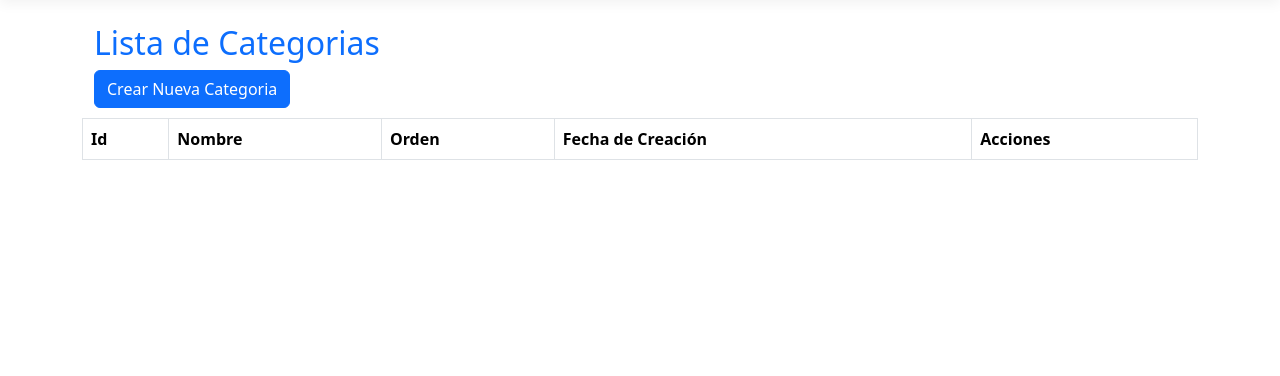
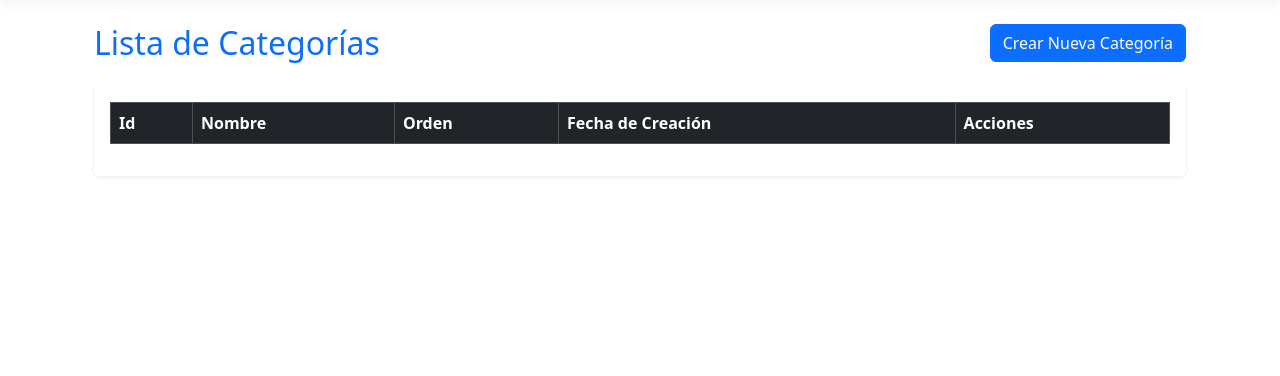
Before and after one commit to Alriveraev/Plantillas, an ASP.NET Core app: page /Admin/Categorias in a window 1280 px wide. Shown: the part 57-433 px from the top of the page. Run offline with ASP.NET Core 8, Linux system fonts and the light colour scheme; lists and menus that the app fills with data are empty; style sheets or scripts are compiled from the project's sources; some libraries are stand-ins or nearby versions.

Commit message:
Implementa CRUD completo para Categorías en Admin
Se agregan métodos Create, Edit y Delete en CategoriasController, junto con las vistas correspondientes y validaciones.
La vista Index se rediseña con DataTables, SweetAlert y Toastr para mejor gestión y experiencia de usuario.
Se corrige el método Update en el repositorio y se inicializa FechaCreacion en el modelo.
Mejoras en validaciones, mensajes y textos en español.

```diff
--- a/.net-plantilla_capas/BlogCore/Areas/Admin/Controllers/CategoriasController.cs
+++ b/.net-plantilla_capas/BlogCore/Areas/Admin/Controllers/CategoriasController.cs
@@ -1,4 +1,5 @@
 using BlogCoreSolution.DataAccess.Data.Repository.IRepository;
+using BlogCoreSolution.Models;
 using Microsoft.AspNetCore.Mvc;
 
 namespace BlogCore.Areas.Admin.Controllers
@@ -19,6 +20,52 @@ namespace BlogCore.Areas.Admin.Controllers
             return View();
         }
 
+        [HttpGet]
+        public IActionResult Create()
+        {
+            return View();
+        }
+
+        [HttpPost]
+        [ValidateAntiForgeryToken]
+        public IActionResult Create(Categoria categoria)
+        {
+            if (ModelState.IsValid)
+            {
+                _contenedorTrabajo.Categoria.Add(categoria);
+                _contenedorTrabajo.Save();
+                return RedirectToAction(nameof(Index));
+            }
+
+            return View();
+        }
+
+
+        [HttpGet]
+        public IActionResult Edit(int id)
+        {
+
+            Categoria categoria = _contenedorTrabajo.Categoria.Get(id);
+
+            if(categoria == null) {
+                return NotFound();
+            }
+
+
+            return View(categoria);
+        }
+        [HttpPost]
+        [ValidateAntiForgeryToken]
+        public IActionResult Edit(Categoria categoria)
+        {
+            if (ModelState.IsValid)
+            {
+                _contenedorTrabajo.Categoria.Update(categoria);
+                _contenedorTrabajo.Save();
+                return RedirectToAction(nameof(Index));
+            }
+            return View();
+        }
 
         #region API CALLS
         [HttpGet]
@@ -27,6 +74,21 @@ namespace BlogCore.Areas.Admin.Controllers
             var lista = _contenedorTrabajo.Categoria.GetAll();
             return Json(new { data = lista });
         }
+
+
+        [HttpDelete]
+        public IActionResult Delete(int id)
+        {
+            var categoria = _contenedorTrabajo.Categoria.Get(id);
+            if (categoria == null)
+            {
+                return Json(new { success = false, message = "Error al eliminar la categoría" });
+            }
+
+            _contenedorTrabajo.Categoria.Remove(categoria);
+            _contenedorTrabajo.Save();
+            return Json(new { success = true, message = "Categoría eliminada correctamente" });
+        }
         #endregion
     }
 }
--- a/.net-plantilla_capas/BlogCore/Areas/Admin/Views/Categorias/Index.cshtml
+++ b/.net-plantilla_capas/BlogCore/Areas/Admin/Views/Categorias/Index.cshtml
@@ -1,26 +1,20 @@
 @{
-    ViewData["Title"] = "Categorias";
+    ViewData["Title"] = "Categorías";
 }
 
 <div class="container mt-4">
-    <div class="row">
-        <div class="text-primary">
-            <h2 class="text-primary">Lista de Categorias</h2>
-        </div>
-
-        <div class="col-4 text-start">
+    <div class="d-flex justify-content-between align-items-center mb-4">
+        <h2 class="text-primary mb-0">Lista de Categorías</h2>
         <a asp-action="Create" class="btn btn-primary">
-                <i class="fa-solid fa-plus"></i> Crear Nueva Categoria
+            <i class="fa-solid fa-plus"></i> Crear Nueva Categoría
         </a>
     </div>
 
-        <br />
-
-
-        <br />
-
-        <table id="tbCategorias" class="table table-striped table-bordered">
-            <thead>
+    <div class="card shadow-sm border-0">
+        <div class="card-body">
+            <div class="table-responsive">
+                <table id="tbCategorias" class="table table-striped table-hover table-bordered w-100">
+                    <thead class="table-dark">
                         <tr>
                             <th>Id</th>
                             <th>Nombre</th>
@@ -32,47 +26,63 @@
                 </table>
             </div>
         </div>
+    </div>
+</div>
 
 @section Scripts {
     <script>
+        // La variable debe inicializarse dentro del ready, apuntando a la tabla, no al documento
         let dataTable;
-        dataTable = $(document).ready(function () {
-            $('#tbCategorias').DataTable({
+
+        $(document).ready(function () {
+            dataTable = $('#tbCategorias').DataTable({
                 "processing": true,
                 "serverSide": true,
                 "ajax": {
-                    "url": "/admin/categorias/GetAll",
+                    "url": "/Admin/Categorias/GetAll",
                     "type": "GET",
                     "datatype": "json"
                 },
-                "columns":[
+                "columns": [
                     { "data": "id", "width": "5%" },
-                    { "data": "nombre", "width": "50%" },
-                    { "data": "fechaCreacion", "width": "20%" },
-                    { "data": "orden", "width": "20%" },
+                    { "data": "nombre", "width": "40%" },
+                    { "data": "orden", "width": "15%" },
+                    {
+                        "data": "fechaCreacion",
+                        "width": "20%",
+                        "render": function (data) {
+                          if(!data) return '';
+                          return new Date(data).toLocaleDateString('es-ES', {
+                                year: 'numeric',
+                                month: 'long',
+                                day: 'numeric'
+                            });
+                        }
+                    },
                     {
                         "data": "id",
                         "render": function (data) {
                             return `
-                                <div class="text-center">
+                                <div class="text-center d-flex justify-content-center gap-2">
                                     <a href="/Admin/Categorias/Edit/${data}" class="btn btn-success btn-sm">
-                                        <i class="far fa-edit"></i> Editar
+                                        <i class="fa-solid fa-pen-to-square"></i> Editar
                                     </a>
-                                    &nbsp;
-                                    <a onclick=deleteCategoria("/Admin/Categorias/Delete/${data}") class="btn btn-danger btn-sm">
-                                        <i class="far fa-trash-alt"></i> Eliminar
-                                    </a>
+                                    <button onclick="deleteCategoria('/Admin/Categorias/Delete/${data}')" class="btn btn-danger btn-sm">
+                                        <i class="fa-solid fa-trash"></i> Eliminar
+                                    </button>
                                 </div>
                             `;
-                        }, "width": "30%"
+                        },
+                        "width": "20%",
+                        "orderable": false // Evita que DataTables intente ordenar por la columna de botones
                     }
                 ],
                 "language": {
                     "decimal": "",
                     "emptyTable": "No hay registros",
                     "info": "Mostrando _START_ a _END_ de _TOTAL_ Entradas",
-                    "infoEmpty": "Mostrando 0 to 0 of 0 Entradas",
-                    "infoFiltered": "(Filtrado de _MAX_ total entradas)",
+                    "infoEmpty": "Mostrando 0 a 0 de 0 Entradas",
+                    "infoFiltered": "(Filtrado de _MAX_ total de entradas)",
                     "infoPostFix": "",
                     "thousands": ",",
                     "lengthMenu": "Mostrar _MENU_ Entradas",
@@ -82,13 +92,40 @@
                     "zeroRecords": "Sin resultados encontrados",
                     "paginate": {
                         "first": "Primero",
-                        "last": "Ultimo",
+                        "last": "Último",
                         "next": "Siguiente",
                         "previous": "Anterior"
                     }
-                },
-        width: "100%"
+                }
             });
         });
+
+
+
+        function deleteCategoria(url) {
+            swal({
+                title: "Esta seguro de borrar?",
+                text: "Este contenido no se puede recuperar!",
+                type: "warning",
+                showCancelButton: true,
+                confirmButtonColor: "#DD6B55",
+                confirmButtonText: "Si, borrar!",
+                closeOnconfirm: true
+            }, function () {
+                $.ajax({
+                    type: 'DELETE',
+                    url: url,
+                    success: function (data) {
+                        if (data.success) {
+                            toastr.success(data.message);
+                            dataTable.ajax.reload();
+                        }
+                        else {
+                            toastr.error(data.message);
+                        }
+                    }
+                });
+            });
+        }
     </script>
 }
```
Also changed, not shown: .net-plantilla_capas/BlogCore/Areas/Admin/Views/Categorias/Create.cshtml (added, +48 -0 lines), .net-plantilla_capas/BlogCore/Areas/Admin/Views/Categorias/Edit.cshtml (added, +51 -0 lines), .net-plantilla_capas/BlogCoreSolution.AccesoDatos/Data/Repository/CategoriaRepository.cs, .net-plantilla_capas/BlogCoreSolution.AccesoDatos/Data/Repository/IRepository/ICategoriaRepository.cs, .net-plantilla_capas/BlogCoreSolution.Models/Categoria.cs. Lines whose indentation alone changed are shown as unchanged.
